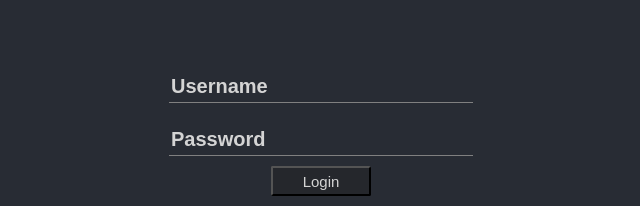
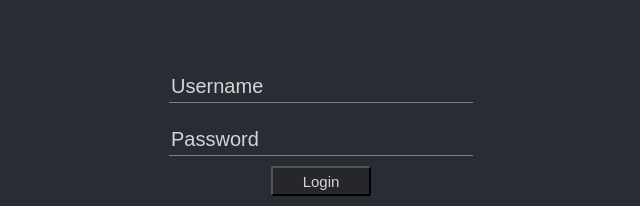
Before and after one commit to priyanjitdey94/Reporter, a React (Create React App) app in the folder client/: page / in a window 1280 px wide. Shown: the part 312-518 px from the top of the page, without its empty margins (319-959 px from the left). Built offline with nearby package versions, Linux system fonts and the light colour scheme.

Commit message:
styled login form

```diff
--- a/client/src/css/login.css
+++ b/client/src/css/login.css
@@ -15,6 +15,7 @@ form {
   align-items: center;
   width: 70vw;
   height: 100%;
+  color: #D4D4D4;
 }
 
 #username {
@@ -26,7 +27,8 @@ form {
   outline: none;
   border: none;
   border-bottom: 1px solid gray;
-  font-weight: 600;
+  font-weight: 500;
+  color: #D4D4D4;
 }
 
 #password {
@@ -38,7 +40,8 @@ form {
   outline: none;
   border: none;
   border-bottom: 1px solid gray;
-  font-weight: 600;
+  font-weight: 500;
+  color: #D4D4D4;
 }
 
 ::placeholder {
```
